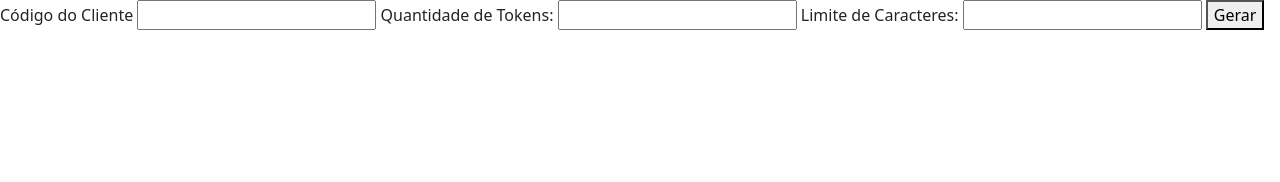
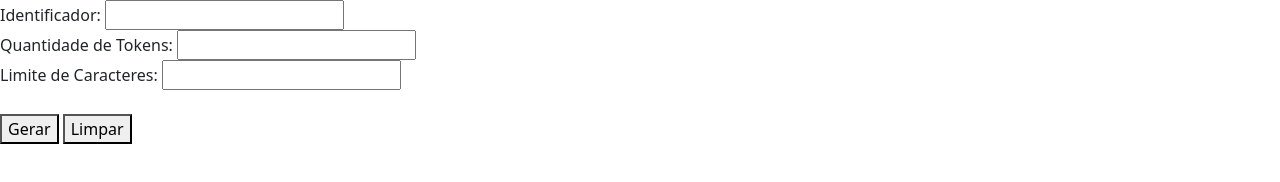
Before and after one commit to kultuadev/diagnostico-token-generator, a plain HTML site: page index.html in a window 1280 px wide. Drawn offline with nearby package versions, Linux system fonts and the light colour scheme.

Commit message:
fixing typos

```diff
--- a/index.html
+++ b/index.html
@@ -10,15 +10,16 @@
 </head>
 <body>
     <form>
-        <label for="codCliente">Código do Cliente</label>
-        <input type="text" id="codCliente">
+        <label for="codCliente">Identificador:</label>
+        <input type="text" id="codCliente"> <br>
 
         <label for="qtnTokens">Quantidade de Tokens: </label>
-        <input type="number" id="qtnTokens">
+        <input type="number" id="qtnTokens"><br>
         <label for="limitChars">Limite de Caracteres: </label>
-        <input type="number" id="limitChars">
+        <input type="number" id="limitChars"><br><br>
 
         <button type="button" id="btnGerar">Gerar</button>
+        <button type="button" id="btnLimpar">Limpar</button>
     </form>
 
     <div id="tokens">
```
